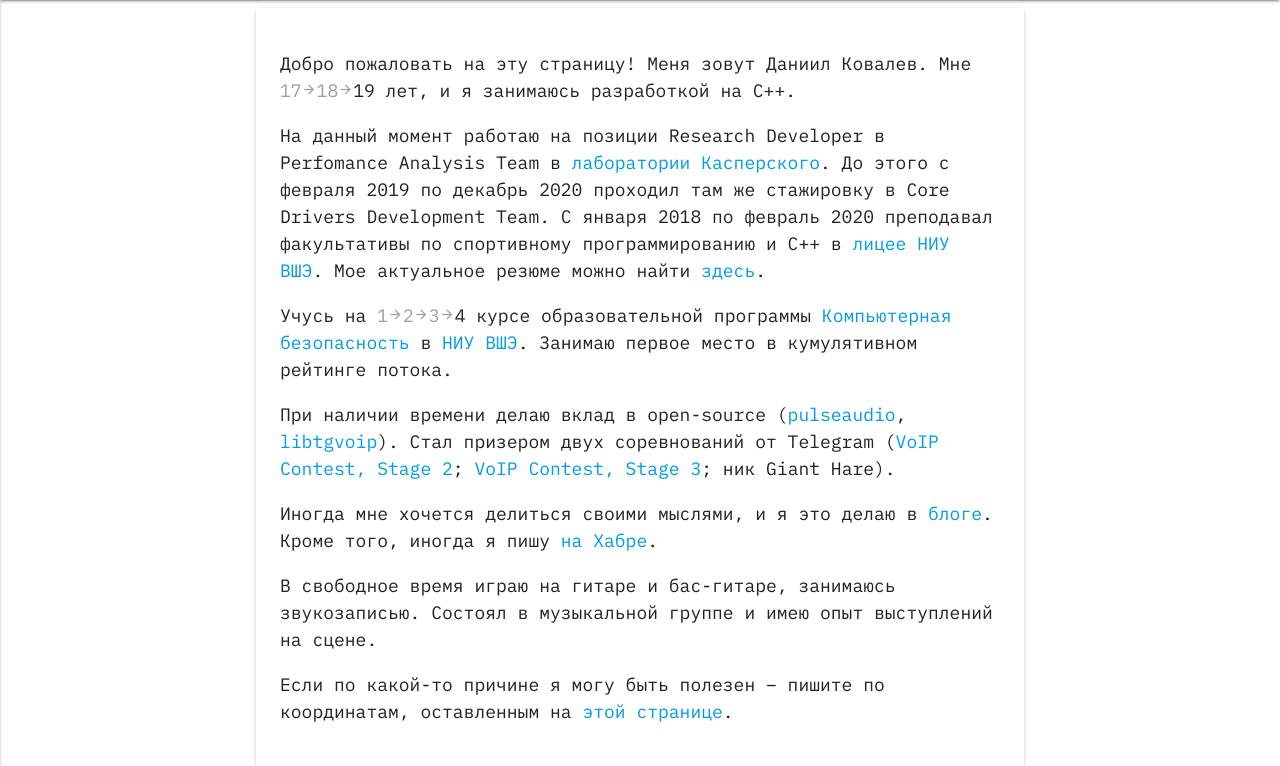
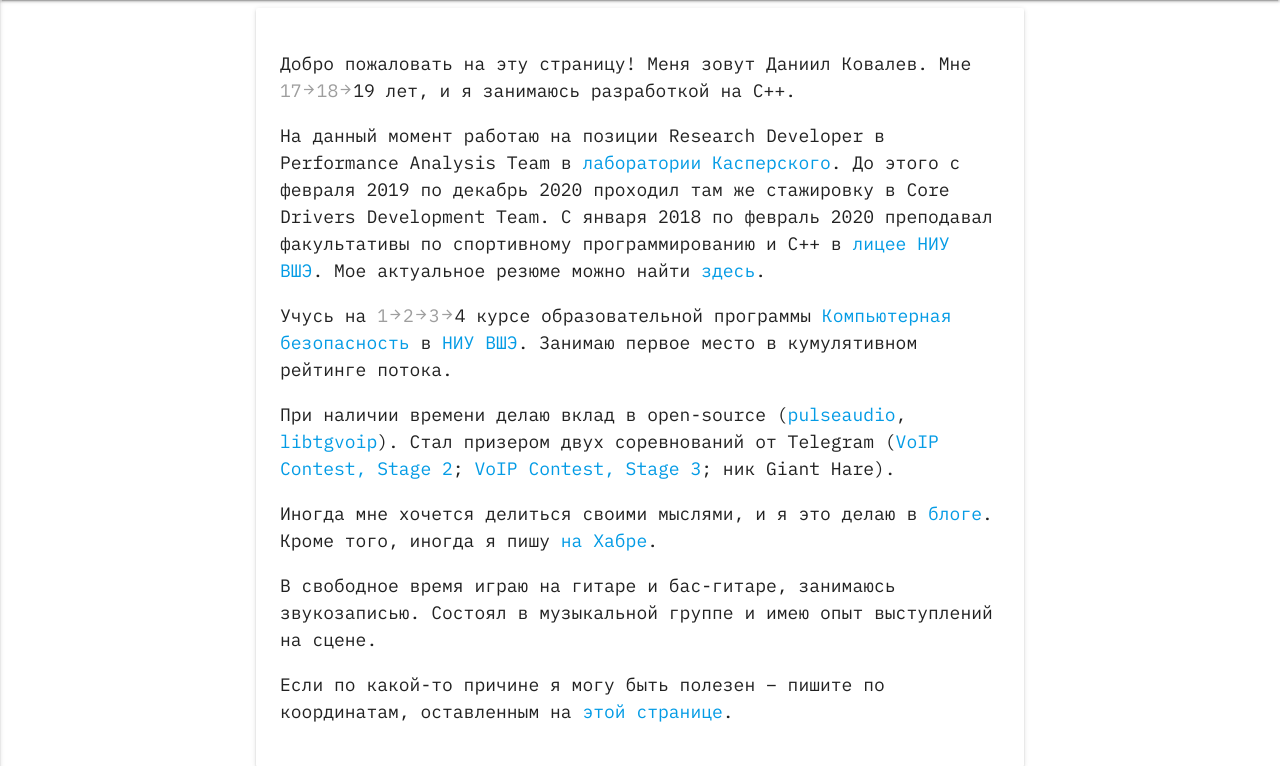
Before and after one commit to kovdan01/blog, a Django app: template blog/templates/blog/index.html in a window 1280 px wide. Shown: the part 64-830 px from the top of the page. Run offline with Django 3.2, Linux system fonts and the light colour scheme; the template is opened without the code that fills it, so the values that code supplies are empty.

Commit message:
Fix spelling

```diff
--- a/blog/templates/blog/index.html
+++ b/blog/templates/blog/index.html
@@ -4,7 +4,7 @@
           <div class="col s12 m12 l12 xl12">
             <div class="card-panel" id="index">
               <p>Добро пожаловать на эту страницу! Меня зовут Даниил Ковалев. Мне <span class="previous">17<i class="material-icons">arrow_forward</i>18<i class="material-icons">arrow_forward</i></span>19 лет, и я занимаюсь разработкой на C++.</p>
-              <p>На данный момент работаю на позиции Research Developer в Perfomance Analysis Team в <a href="https://www.kaspersky.com/" target="_blank">лаборатории Касперского</a>. До этого с февраля 2019 по декабрь 2020 проходил там же стажировку в Core Drivers Development Team. С января 2018 по февраль 2020 преподавал факультативы по спортивному программированию и C++ в <a href="https://school.hse.ru" target="_blank">лицее НИУ ВШЭ</a>. Мое актуальное резюме можно найти <a href="{% url 'cv' %}">здесь</a>.</p>
+              <p>На данный момент работаю на позиции Research Developer в Performance Analysis Team в <a href="https://www.kaspersky.com/" target="_blank">лаборатории Касперского</a>. До этого с февраля 2019 по декабрь 2020 проходил там же стажировку в Core Drivers Development Team. С января 2018 по февраль 2020 преподавал факультативы по спортивному программированию и C++ в <a href="https://school.hse.ru" target="_blank">лицее НИУ ВШЭ</a>. Мое актуальное резюме можно найти <a href="{% url 'cv' %}">здесь</a>.</p>
               <p>Учусь на <span class="previous">1<i class="material-icons">arrow_forward</i>2<i class="material-icons">arrow_forward</i>3<i class="material-icons">arrow_forward</i></span>4 курсе образовательной программы <a href="https://www.hse.ru/ba/cosec/" target="_blank">Компьютерная безопасность</a> в <a href="https://www.hse.ru/" target="_blank">НИУ ВШЭ</a>. Занимаю первое место в кумулятивном рейтинге потока.</p>
               <p>При наличии времени делаю вклад в open-source (<a href="https://gitlab.freedesktop.org/pulseaudio/pulseaudio/-/merge_requests/201" target="_blank">pulseaudio</a>, <a href="https://github.com/telegramdesktop/libtgvoip/pull/1" target="_blank">libtgvoip</a>). Стал призером двух соревнований от Telegram (<a href="https://contest.com/voip-contest-2" target="_blank">VoIP Contest, Stage 2</a>; <a href="https://contest.com/voip-contest-3" target="_blank">VoIP Contest, Stage 3</a>; ник Giant Hare).</p>
               <p>Иногда мне хочется делиться своими мыслями, и я это делаю в <a href="{% url 'blog' %}">блоге</a>. Кроме того, иногда я пишу <a href="https://habr.com/ru/users/kovdan01/posts/" target="_blank">на Хабре</a>.</p>
```
Also changed, not shown: 2 other files.
